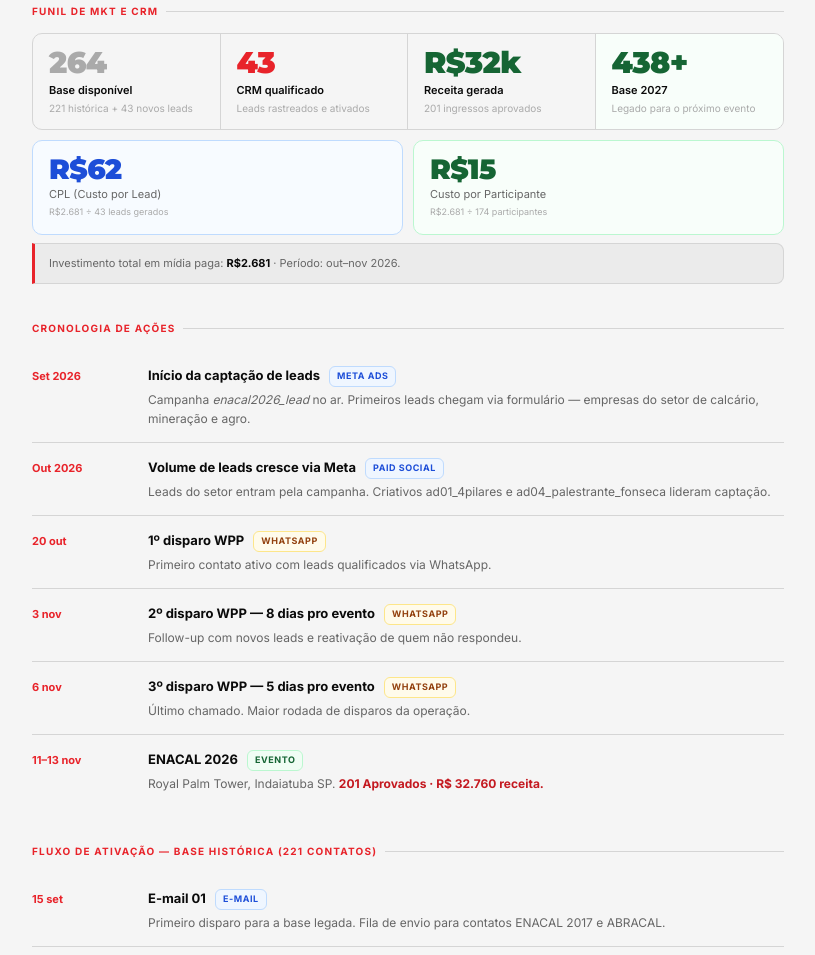
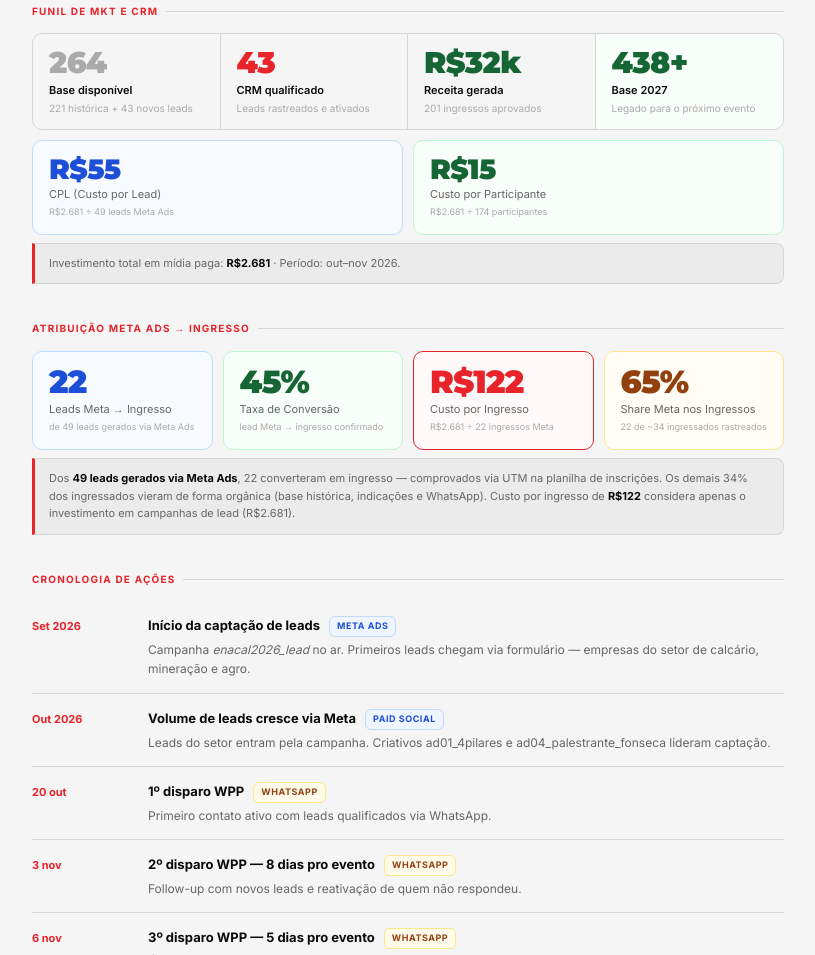
Before and after one commit to oivanfelipe/enacal, a plain HTML site: page index.html in a window 1280 px wide. Shown: the part 1025-1980 px from the top of the page, without its empty margins (232-1047 px from the left). Drawn offline with Linux system fonts and the light colour scheme.

Commit message:
fix(funil): corrigir CPL para R$55 e adicionar seção de atribuição Meta → Ingresso
- CPL corrigido: R$62 → R$55 (R$2.681 ÷ 49 leads Meta Ads, não 43 total)
- Nova seção "Atribuição Meta Ads → Ingresso" com 4 KPIs:
  - 22 leads Meta converteram em ingresso (de 49 gerados)
  - 45% taxa de conversão lead → ingresso
  - R$122 custo por ingresso via Meta
  - 65% share do Meta nos ingressados rastreados
- Nota explicativa com metodologia de atribuição via UTM

Co-Authored-By: Claude Sonnet 4.6 <noreply@anthropic.com>
Claude-Session: https://claude.ai/code/session_01CNzyFAGxpRqJToEJxceRop

```diff
--- a/index.html
+++ b/index.html
@@ -236,9 +236,9 @@ tr:nth-child(even) td{background:color-mix(in srgb, var(--surf2) 50%, transparen
   </div>
   <div class="kpi-grid" style="margin-top:10px">
     <div class="kpi" style="border-color:var(--bbrd);background:color-mix(in srgb,var(--bbg) 50%,var(--surf))">
-      <div class="kpi-n blue" style="font-size:28px">R$62</div>
+      <div class="kpi-n blue" style="font-size:28px">R$55</div>
       <div class="kpi-l">CPL (Custo por Lead)</div>
-      <div class="kpi-note">R$2.681 ÷ 43 leads gerados</div>
+      <div class="kpi-note">R$2.681 ÷ 49 leads Meta Ads</div>
     </div>
     <div class="kpi" style="border-color:var(--gbrd);background:color-mix(in srgb,var(--gbg) 50%,var(--surf))">
       <div class="kpi-n green" style="font-size:28px">R$15</div>
@@ -247,6 +247,38 @@ tr:nth-child(even) td{background:color-mix(in srgb, var(--surf2) 50%, transparen
     </div>
   </div>
   <div class="note-box" style="margin-top:8px;font-size:11px">Investimento total em mídia paga: <strong>R$2.681</strong> · Período: out–nov 2026.</div>
+</div>
+
+<!-- META ADS → INGRESSO -->
+<div class="section">
+  <div class="sec-title">Atribuição Meta Ads → Ingresso</div>
+  <div class="kpi-grid">
+    <div class="kpi" style="border-color:var(--bbrd);background:color-mix(in srgb,var(--bbg) 50%,var(--surf))">
+      <div class="kpi-n blue" style="font-size:32px">22</div>
+      <div class="kpi-l">Leads Meta → Ingresso</div>
+      <div class="kpi-note">de 49 leads gerados via Meta Ads</div>
+    </div>
+    <div class="kpi" style="border-color:var(--gbrd);background:color-mix(in srgb,var(--gbg) 50%,var(--surf))">
+      <div class="kpi-n green" style="font-size:32px">45%</div>
+      <div class="kpi-l">Taxa de Conversão</div>
+      <div class="kpi-note">lead Meta → ingresso confirmado</div>
+    </div>
+    <div class="kpi" style="border-color:var(--accent);background:color-mix(in srgb,var(--rbg) 50%,var(--surf))">
+      <div class="kpi-n gold" style="font-size:32px">R$122</div>
+      <div class="kpi-l">Custo por Ingresso</div>
+      <div class="kpi-note">R$2.681 ÷ 22 ingressos Meta</div>
+    </div>
+    <div class="kpi" style="border-color:var(--ybrd);background:color-mix(in srgb,var(--ybg) 50%,var(--surf))">
+      <div class="kpi-n yellow" style="font-size:32px">65%</div>
+      <div class="kpi-l">Share Meta nos Ingressos</div>
+      <div class="kpi-note">22 de ~34 ingressados rastreados</div>
+    </div>
+  </div>
+  <div class="note-box" style="margin-top:8px;font-size:11px">
+    Dos <strong>49 leads gerados via Meta Ads</strong>, 22 converteram em ingresso — comprovados via UTM na planilha de inscrições.
+    Os demais 34% dos ingressados vieram de forma orgânica (base histórica, indicações e WhatsApp).
+    Custo por ingresso de <strong>R$122</strong> considera apenas o investimento em campanhas de lead (R$2.681).
+  </div>
 </div>
 
 <!-- CRONOLOGIA DE AÇÕES -->
```
